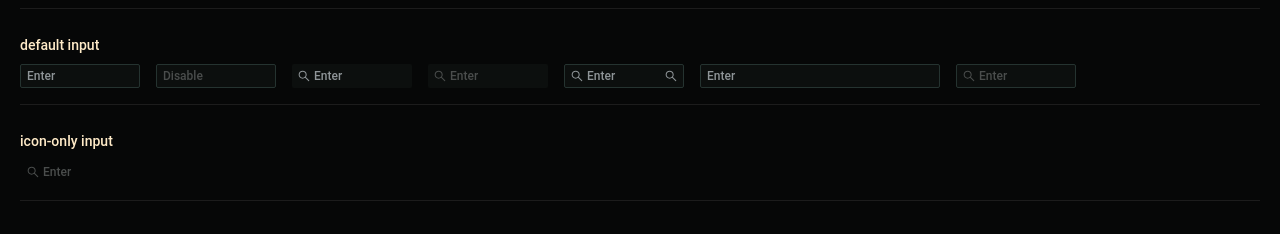
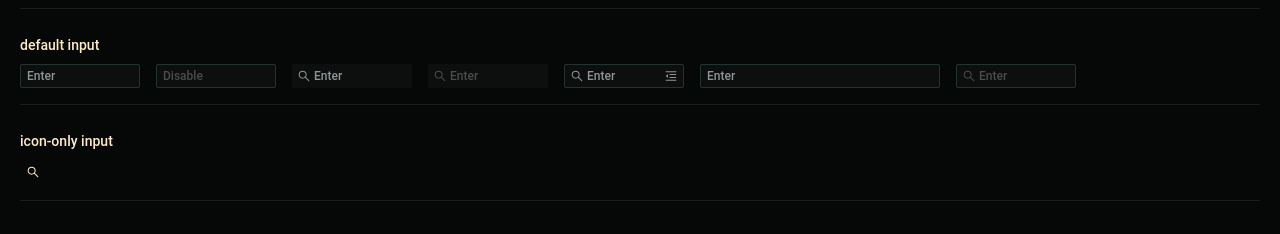
Before and after one commit to chenhui996/frc-ui-pro, a React (Create React App) app: page / in a window 1280 px wide. Shown: the part 164-398 px from the top of the page. Built offline with nearby package versions, Linux system fonts and the light colour scheme.

Commit message:
feat: input -> icon-only | clear-icon-active

```diff
--- a/src/components/input/_style.scss
+++ b/src/components/input/_style.scss
@@ -3,6 +3,7 @@
   width: 120px;
   box-sizing: border-box;
   position: relative;
+  cursor: pointer;
   // display: inline-block;
   line-height: $input-line-height;
   font-weight: $input-font-weight;
@@ -40,6 +41,7 @@
     background-color: transparent;
     border: none;
     outline: none;
+    cursor: pointer;
     &:focus {
       color: $input-color-focus;
       outline: 0;
@@ -123,4 +125,22 @@
     $input-color-icon-only-disabled,
     $input-border-icon-only-disabled
   );
+  max-width: 26px;
+  .ant-input-clear-icon {
+    display: none;
+  }
+  &.ant-input-affix-wrapper-focused {
+    max-width: 120px;
+    .ant-input-clear-icon {
+      display: inline-block;
+    }
+  }
 }
+
+// clear-icon-active
+.frc-input-active-clear.frc-input-enter {
+  color: $input-color !important;
+  &.frc-input-icon-only {
+    color: $input-color-icon-only !important;
+  }
+}
--- a/src/components/input/input.tsx
+++ b/src/components/input/input.tsx
@@ -1,6 +1,7 @@
 import React, {FC, useState} from 'react'
 import classNames from 'classnames'
 import Input, {InputProps} from 'antd/es/input'
+import {SearchOutlined} from '@ant-design/icons'
 
 type InputType = 'default' | 'icon-only'
 interface BaseInputProps {
@@ -12,6 +13,8 @@ export type FRCInputProps = InputProps & BaseInputProps
 
 export const FRCInput: FC<FRCInputProps> = (props) => {
   const [keyDownEnter, setKeyDownEnter] = useState(false)
+  const [inputValue, setInputValue] = useState(null)
+  const [inputIsBlur, setInputIsBlur] = useState(false)
 
   const {
     className,
@@ -19,29 +22,42 @@ export const FRCInput: FC<FRCInputProps> = (props) => {
     prefix,
     loading,
     type,
+    value,
+    onChange,
+    onBlur,
     onKeyDown,
     ...restProps
   } = props
-  // // btn, btn-lg, btn-primary
+
   const classes = classNames('frc-input', className, {
     [`frc-input-no-border`]: !bordered,
     [`frc-input-enter`]: keyDownEnter,
     [`frc-input-prefix`]: prefix,
     [`frc-input-${type}`]: type,
+    [`frc-input-active-clear`]: !inputValue && inputIsBlur,
   })
 
   let options = {
     className: classes,
     ...restProps,
     bordered,
-    prefix,
+    prefix: !prefix && type === 'icon-only' ? <SearchOutlined /> : prefix,
     loading,
     type,
+    value,
     onKeyDown: (e: any) => {
       onKeyDown && onKeyDown(e)
       if (e.code === 'Enter') {
         setKeyDownEnter(true)
       }
+    },
+    onChange: (e: any) => {
+      onChange && onChange(e)
+      setInputValue(e.target.value)
+    },
+    onBlur: (e: any) => {
+      onBlur && onBlur(e)
+      setInputIsBlur(true)
     },
   }
 
--- a/src/pages/InputPage.tsx
+++ b/src/pages/InputPage.tsx
@@ -2,7 +2,7 @@ import React from 'react'
 import {Input, Divider} from 'antd'
 import FRCInput from '../components/input/index'
 // import {QuestionCircleOutlined, ProfileOutlined} from '@ant-design/icons'
-import {SearchOutlined} from '@ant-design/icons'
+import {SearchOutlined, MenuFoldOutlined} from '@ant-design/icons'
 
 const ButtonPage = () => {
   return (
@@ -38,7 +38,7 @@ const ButtonPage = () => {
 
       <FRCInput
         prefix={<SearchOutlined />}
-        suffix={<SearchOutlined />}
+        suffix={<MenuFoldOutlined />}
         placeholder="Enter"
         style={{marginRight: 16}}
         allowClear
@@ -64,11 +64,10 @@ const ButtonPage = () => {
 
       <FRCInput
         type="icon-only"
-        prefix={<SearchOutlined />}
+        // prefix={<MenuFoldOutlined />}
         placeholder="Enter"
         style={{marginRight: 16}}
         allowClear
-        disabled
       />
 
       <Divider style={{backgroundColor: '#1e1e1e', height: 1, marginTop: 16}} />
```
